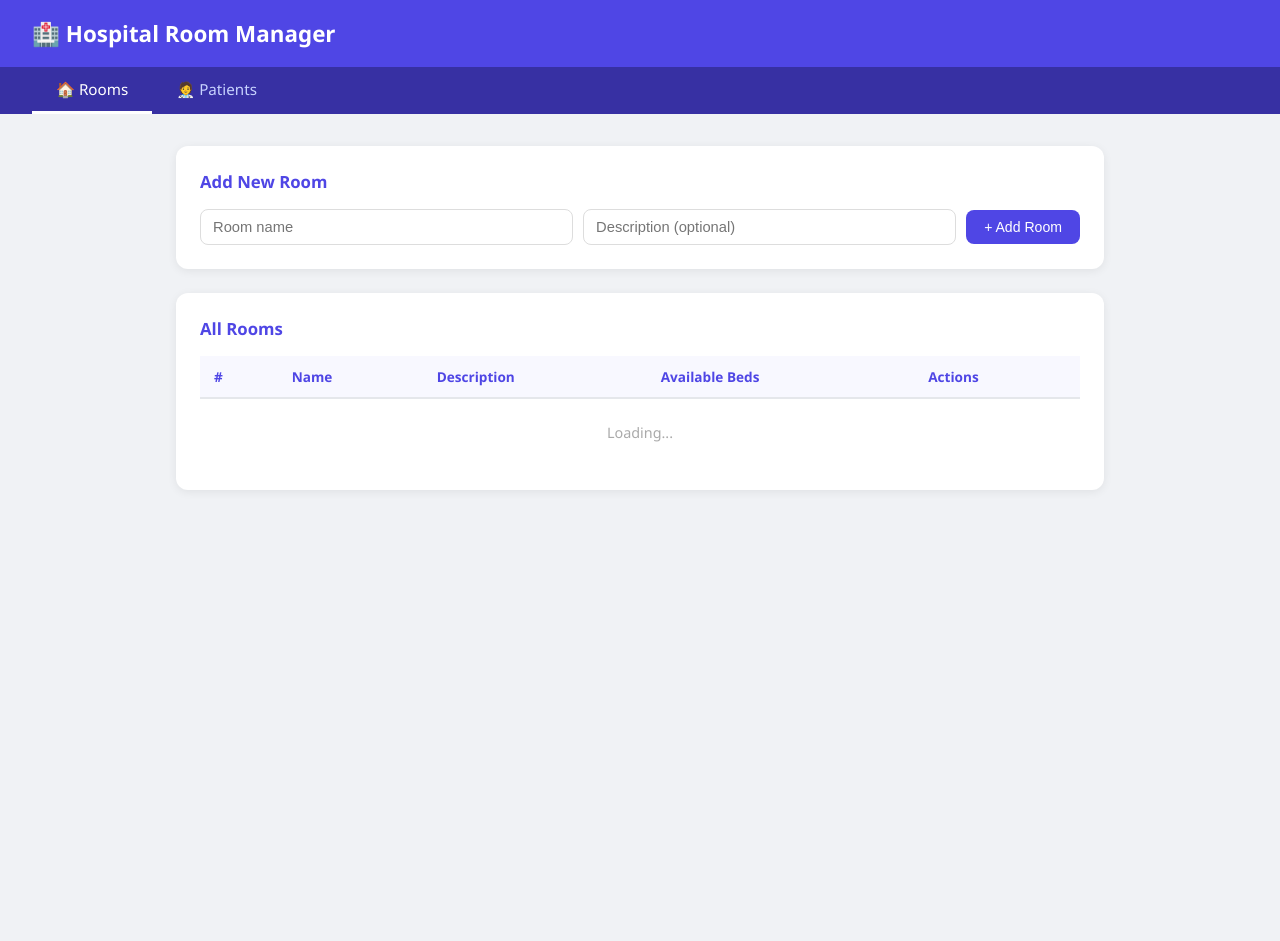
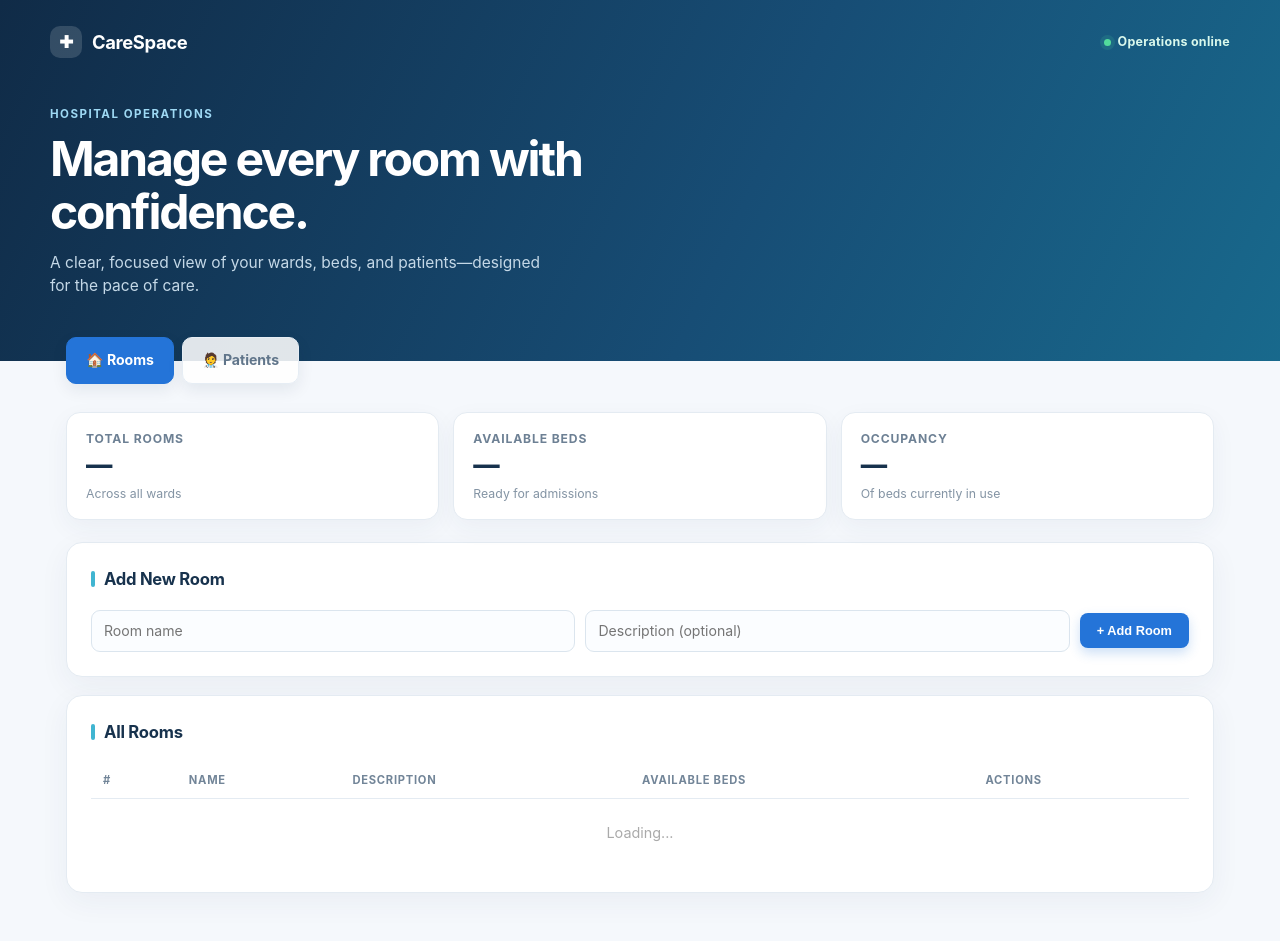
Before and after one commit to hemeswarreddy/DjangoHospitalManagementProject, a Python web app: template hsptlmanagement/base/templates/base/rooms.html in a window 1280 px wide. Before the commit the page ends 490 px from the top, so only its background shows below. Run offline with Jinja, Linux system fonts and the light colour scheme; the template is opened without the code that fills it, so the values that code supplies are empty.

Commit message:
version 1.2

```diff
--- a/hsptlmanagement/base/templates/base/rooms.html
+++ b/hsptlmanagement/base/templates/base/rooms.html
@@ -3,67 +3,78 @@
 <head>
   <meta charset="UTF-8"/>
   <meta name="viewport" content="width=device-width, initial-scale=1.0"/>
-  <title>Hospital Room Manager</title>
+  <title>CareSpace | Hospital Room Manager</title>
   <style>
+    :root { --navy: #112b46; --blue: #2474d8; --sky: #eaf4ff; --ink: #17324d; --muted: #6d8094; --line: #e4ebf2; --surface: #ffffff; --green: #11866d; --red: #d95757; }
     * { box-sizing: border-box; margin: 0; padding: 0; }
-    body { font-family: 'Segoe UI', sans-serif; background: #f0f2f5; color: #333; }
+    body { font-family: Inter, ui-sans-serif, system-ui, -apple-system, BlinkMacSystemFont, "Segoe UI", sans-serif; background: #f5f8fc; color: var(--ink); line-height: 1.45; }
 
-    header {
-      background: #4f46e5; color: white;
-      padding: 18px 32px; font-size: 1.4rem; font-weight: 600;
-      box-shadow: 0 2px 6px rgba(0,0,0,0.2);
+    header { background: linear-gradient(115deg, #102b47 0%, #174d75 58%, #197d9d 130%); color: white; padding: 26px 32px 64px; }
+    .brand, .hero, .tabs, .container { max-width: 1180px; margin-left: auto; margin-right: auto; }
+    .brand { display: flex; justify-content: space-between; align-items: center; font-size: .88rem; letter-spacing: .02em; }
+    .brand-name { display: flex; align-items: center; gap: 10px; font-size: 1.15rem; font-weight: 750; letter-spacing: -.02em; }
+    .brand-mark { display: grid; place-items: center; width: 32px; height: 32px; border-radius: 10px; background: rgba(255,255,255,.15); font-size: 1.05rem; }
+    .live-status { display: flex; align-items: center; gap: 7px; color: #d9f8ec; font-size: .78rem; font-weight: 650; }
+    .live-status::before { content: ''; width: 7px; height: 7px; border-radius: 50%; background: #52db9c; box-shadow: 0 0 0 4px rgba(82,219,156,.13); }
+    .hero { padding-top: 48px; }
+    .eyebrow { color: #9ed9f4; font-size: .72rem; font-weight: 750; text-transform: uppercase; letter-spacing: .13em; }
+    .hero h1 { max-width: 650px; margin-top: 9px; font-size: clamp(2rem, 4vw, 3rem); line-height: 1.12; letter-spacing: -.045em; }
+    .hero p { max-width: 500px; margin-top: 13px; color: #c4d8e7; font-size: .97rem; }
+
+    .tabs { display: flex; gap: 8px; padding: 0 16px; transform: translateY(-24px); }
+    .tab {
+      padding: 12px 19px; color: #60758a; cursor: pointer; background: rgba(255,255,255,.87);
+      font-size: .88rem; font-weight: 650; border: 1px solid #e6edf4; border-radius: 10px; box-shadow: 0 6px 16px rgba(17,43,70,.08); transition: all .2s;
     }
+    .tab:hover { color: var(--blue); transform: translateY(-1px); }
+    .tab.active { color: white; background: var(--blue); border-color: var(--blue); }
 
-    .tabs { display: flex; background: #3730a3; padding: 0 32px; }
-    .tab {
-      padding: 12px 24px; color: #c7d2fe; cursor: pointer;
-      font-size: 0.95rem; border-bottom: 3px solid transparent; transition: all 0.2s;
-    }
-    .tab.active { color: white; border-bottom-color: white; }
-
-    .container { max-width: 960px; margin: 32px auto; padding: 0 16px; }
+    .container { margin: 0 auto 48px; padding: 0 16px; }
     .page { display: none; }
     .page.active { display: block; }
 
+    .overview { display: grid; grid-template-columns: repeat(3, 1fr); gap: 14px; margin: 4px 0 22px; }
+    .metric { background: var(--surface); border: 1px solid var(--line); border-radius: 14px; padding: 17px 19px; box-shadow: 0 8px 24px rgba(37, 68, 100, .05); }
+    .metric-label { color: var(--muted); font-size: .76rem; font-weight: 700; text-transform: uppercase; letter-spacing: .07em; }
+    .metric-value { margin-top: 4px; font-size: 1.65rem; line-height: 1; letter-spacing: -.045em; font-weight: 760; }
+    .metric-note { margin-top: 7px; color: #8494a4; font-size: .77rem; }
+
     .card {
-      background: white; border-radius: 12px;
-      padding: 24px; margin-bottom: 24px;
-      box-shadow: 0 2px 10px rgba(0,0,0,0.07);
+      background: white; border: 1px solid var(--line); border-radius: 16px;
+      padding: 24px; margin-bottom: 18px; box-shadow: 0 9px 30px rgba(33, 61, 91, .055);
     }
-    .card h2 { margin-bottom: 16px; font-size: 1.05rem; color: #4f46e5; }
+    .card h2 { margin-bottom: 5px; font-size: 1.04rem; color: var(--ink); letter-spacing: -.015em; }
+    .card h2 + .form-row, .card h2 + table { margin-top: 18px; }
+    .card h2::before { content: ''; display: inline-block; width: 4px; height: 16px; margin-right: 9px; border-radius: 5px; vertical-align: -2px; background: #40b5d1; }
 
     .form-row { display: flex; gap: 10px; flex-wrap: wrap; align-items: center; }
     .form-row input, .form-row select {
-      flex: 1; min-width: 130px; padding: 9px 12px;
-      border: 1px solid #ddd; border-radius: 8px; font-size: 0.92rem; outline: none;
+      flex: 1; min-width: 130px; padding: 10px 12px; background: #fbfdff;
+      border: 1px solid #dbe5ee; border-radius: 9px; font: inherit; font-size: .88rem; outline: none; color: var(--ink); transition: border-color .2s, box-shadow .2s;
     }
-    .form-row input:focus, .form-row select:focus { border-color: #4f46e5; }
+    .form-row input:focus, .form-row select:focus { border-color: var(--blue); box-shadow: 0 0 0 3px rgba(36,116,216,.12); }
 
     button {
-      padding: 9px 18px; border: none; border-radius: 8px;
-      cursor: pointer; font-size: 0.88rem; font-weight: 500; transition: opacity 0.2s;
+      padding: 9px 14px; border: none; border-radius: 8px;
+      cursor: pointer; font-size: .8rem; font-weight: 700; transition: transform .18s, filter .18s, box-shadow .18s;
       white-space: nowrap;
     }
-    button:hover { opacity: 0.85; }
-    .btn-primary   { background: #4f46e5; color: white; }
-    .btn-edit      { background: #f59e0b; color: white; padding: 5px 12px; font-size: 0.8rem; }
-    .btn-delete    { background: #ef4444; color: white; padding: 5px 12px; font-size: 0.8rem; }
-    .btn-save      { background: #10b981; color: white; padding: 5px 12px; font-size: 0.8rem; }
-    .btn-cancel    { background: #6b7280; color: white; padding: 5px 12px; font-size: 0.8rem; }
-    .btn-beds      { background: #10b981; color: white; padding: 5px 12px; font-size: 0.8rem; }
-    .btn-patients  { background: #7c3aed; color: white; padding: 5px 12px; font-size: 0.8rem; }
-    .btn-discharge { background: #ef4444; color: white; padding: 5px 12px; font-size: 0.8rem; }
+    button:hover { transform: translateY(-1px); filter: brightness(.97); }
+    .btn-primary { background: var(--blue); color: white; padding: 10px 17px; box-shadow: 0 5px 12px rgba(36,116,216,.23); }
+    .btn-edit, .btn-delete, .btn-save, .btn-cancel, .btn-beds, .btn-patients, .btn-discharge { padding: 6px 10px; font-size: .73rem; }
+    .btn-edit { background: #fff4dd; color: #a96500; } .btn-delete, .btn-discharge { background: #fff0f0; color: #b83d3d; }
+    .btn-save, .btn-beds { background: #e7f8f2; color: #08745d; } .btn-cancel { background: #edf1f5; color: #52677a; } .btn-patients { background: #ebf3ff; color: #276cc0; }
 
-    table { width: 100%; border-collapse: collapse; }
-    th { background: #f8f8ff; color: #4f46e5; text-align: left; padding: 11px 14px; font-size: 0.85rem; border-bottom: 2px solid #e5e7eb; }
-    td { padding: 11px 14px; border-bottom: 1px solid #f0f0f0; font-size: 0.9rem; vertical-align: middle; }
+    .card:has(table) { overflow-x: auto; }
+    table { width: 100%; min-width: 620px; border-collapse: collapse; }
+    th { color: #728598; text-align: left; padding: 10px 12px; font-size: .7rem; font-weight: 750; text-transform: uppercase; letter-spacing: .065em; border-bottom: 1px solid var(--line); }
+    td { padding: 13px 12px; border-bottom: 1px solid #eef2f6; font-size: .86rem; vertical-align: middle; }
     tr:last-child td { border-bottom: none; }
     tr:hover td { background: #fafafa; }
     .actions { display: flex; gap: 6px; flex-wrap: wrap; }
 
-    .badge-available { background: #d1fae5; color: #065f46; border-radius: 20px; padding: 2px 10px; font-size: 0.78rem; font-weight: 600; }
-    .badge-occupied  { background: #fee2e2; color: #991b1b; border-radius: 20px; padding: 2px 10px; font-size: 0.78rem; font-weight: 600; }
-    .badge-bed       { background: #ede9fe; color: #4f46e5; border-radius: 20px; padding: 2px 10px; font-size: 0.78rem; font-weight: 600; }
+    .badge-available, .badge-occupied, .badge-bed { display: inline-block; border-radius: 20px; padding: 4px 9px; font-size: .72rem; font-weight: 750; }
+    .badge-available { background: #e3f8ef; color: #087357; } .badge-occupied { background: #ffeded; color: #b24040; } .badge-bed { background: #e8f2ff; color: #276cc0; }
 
     .empty { text-align: center; color: #aaa; padding: 24px 0; font-size: 0.9rem; }
 
@@ -73,16 +84,25 @@
     }
 
     #toast {
-      position: fixed; bottom: 24px; right: 24px;
-      color: white; padding: 12px 20px; border-radius: 8px;
-      font-size: 0.9rem; display: none;
-      box-shadow: 0 4px 12px rgba(0,0,0,0.15); z-index: 999;
+      position: fixed; bottom: 24px; right: 24px; color: white; padding: 12px 17px; border-radius: 10px;
+      font-size: .84rem; display: none; box-shadow: 0 12px 28px rgba(17,43,70,.22); z-index: 999;
     }
+    @media (max-width: 640px) { header { padding: 20px 18px 58px; } .hero { padding-top: 35px; } .hero h1 { font-size: 2rem; } .tabs, .container { padding-left: 12px; padding-right: 12px; } .overview { grid-template-columns: 1fr; gap: 9px; } .metric { padding: 14px 16px; } .card { padding: 18px 15px; border-radius: 13px; } .form-row > * { width: 100%; flex-basis: 100%; } .form-row input, .form-row select { min-width: 0; } .brand > span:last-child { display: none; } }
   </style>
 </head>
 <body>
 
-<header>🏥 Hospital Room Manager</header>
+<header>
+  <div class="brand">
+    <div class="brand-name"><span class="brand-mark">✚</span> CareSpace</div>
+    <span class="live-status">Operations online</span>
+  </div>
+  <div class="hero">
+    <div class="eyebrow">Hospital operations</div>
+    <h1>Manage every room with confidence.</h1>
+    <p>A clear, focused view of your wards, beds, and patients—designed for the pace of care.</p>
+  </div>
+</header>
 <div class="tabs">
   <div class="tab active" onclick="switchTab('rooms')">🏠 Rooms</div>
   <div class="tab" onclick="switchTab('patients')">🧑‍⚕️ Patients</div>
@@ -92,6 +112,12 @@
 
   <!-- ROOMS TAB -->
   <div id="tab-rooms" class="page active">
+
+    <div class="overview" aria-label="Hospital overview">
+      <div class="metric"><div class="metric-label">Total rooms</div><div class="metric-value" id="stat-rooms">—</div><div class="metric-note">Across all wards</div></div>
+      <div class="metric"><div class="metric-label">Available beds</div><div class="metric-value" id="stat-available">—</div><div class="metric-note">Ready for admissions</div></div>
+      <div class="metric"><div class="metric-label">Occupancy</div><div class="metric-value" id="stat-occupancy">—</div><div class="metric-note">Of beds currently in use</div></div>
+    </div>
 
     <div class="card">
       <h2>Add New Room</h2>
@@ -224,6 +250,20 @@
       </tr>
     `).join('');
     rooms.forEach(r => updateAvailCount(r.id));
+    updateDashboardStats(rooms);
+  }
+
+  async function updateDashboardStats(rooms) {
+    const allBeds = await Promise.all(rooms.map(async room => {
+      const res = await fetch(API + '/rooms/' + room.id + '/beds/');
+      return res.ok ? res.json() : [];
+    }));
+    const beds = allBeds.flat();
+    const available = beds.filter(bed => bed.is_available).length;
+    const occupied = beds.length - available;
+    document.getElementById('stat-rooms').textContent = rooms.length;
+    document.getElementById('stat-available').textContent = available;
+    document.getElementById('stat-occupancy').textContent = beds.length ? Math.round((occupied / beds.length) * 100) + '%' : '—';
   }
 
   async function updateAvailCount(roomId) {
```
Also changed, not shown: hsptlmanagement/db.sqlite3, hsptlmanagement/hospitalmanagement/__init__.py (added), hsptlmanagement/hospitalmanagement/asgi.py (renamed from hsptlmanagement/studybud/asgi.py), hsptlmanagement/hospitalmanagement/settings.py (renamed from hsptlmanagement/studybud/settings.py), hsptlmanagement/hospitalmanagement/urls.py (renamed from hsptlmanagement/studybud/urls.py), hsptlmanagement/hospitalmanagement/wsgi.py (renamed from hsptlmanagement/studybud/wsgi.py), 2 other files.
